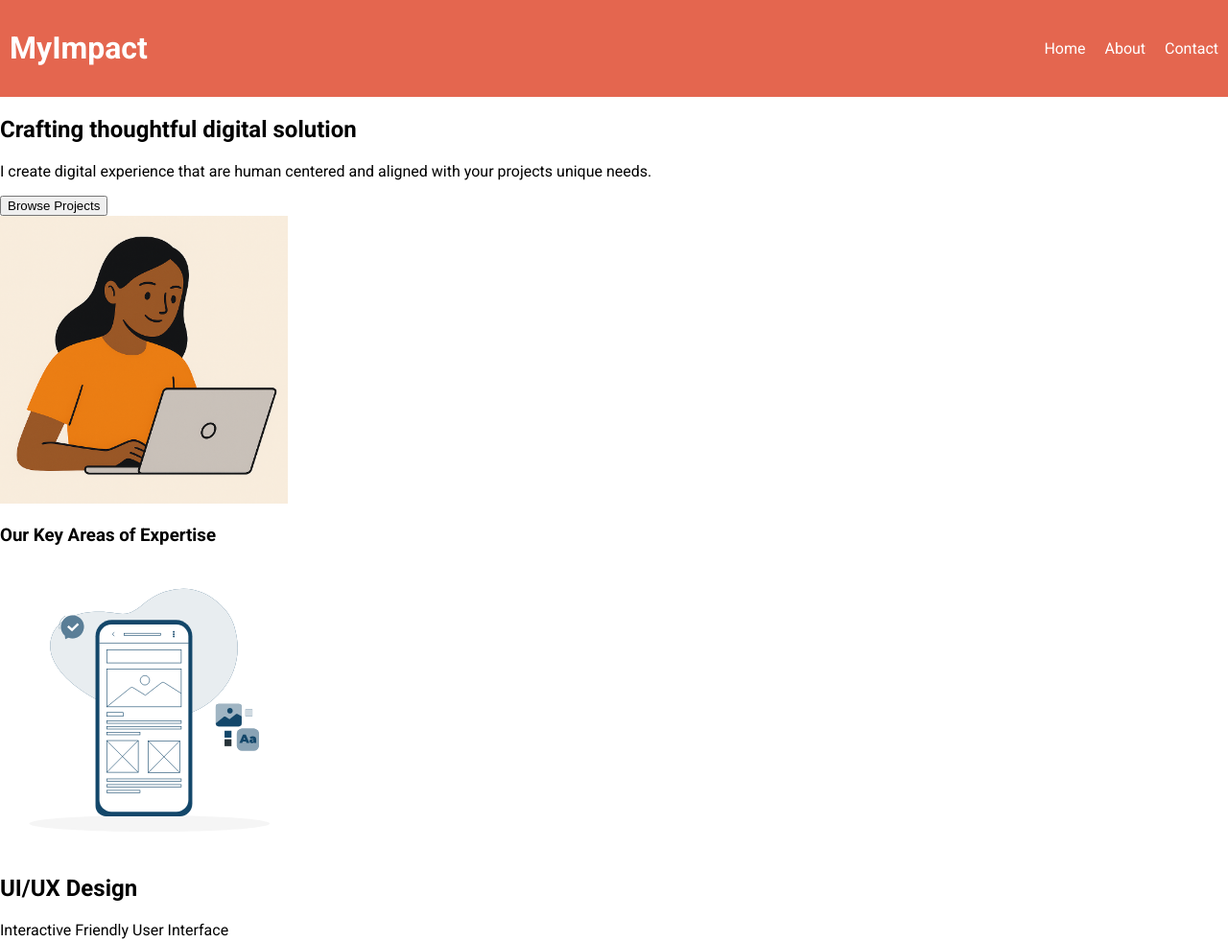
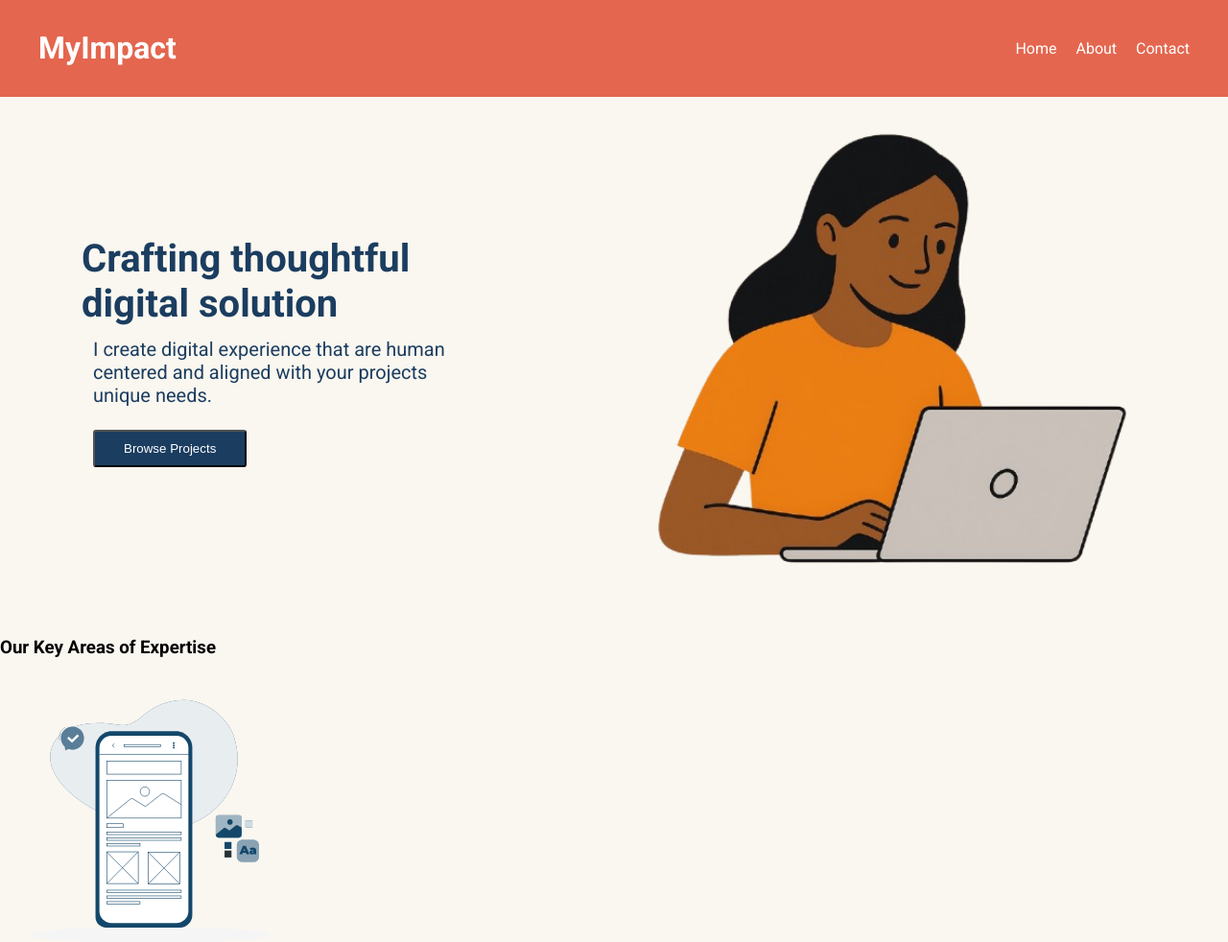
Before and after one commit to favibe/Landing-page, a plain HTML site: page index.html in a window 1280 px wide. Shown: the top 982 px of the page at 96% size. Drawn offline with Linux system fonts and the light colour scheme.

Commit message:
Hero section

```diff
--- a/index.html
+++ b/index.html
@@ -26,7 +26,7 @@
                 <button>Browse Projects</button>
         </div>
         <div class="right">
-            <img src="./images/hero.png"  alt="Woman with laptop"/>
+            <img src="./images/hero1.png"  alt="Woman with laptop"/>
         </div>
     </div>
     <div class="content">
--- a/style.css
+++ b/style.css
@@ -6,6 +6,7 @@ body {
     font-family: 'Roboto';
     margin: 0;
     padding: 0;
+    background-color: #FAF7F0;
 }
 img{
     width: 300px;
@@ -15,7 +16,7 @@ img{
     display: flex;
     align-items: center;
     justify-content: space-between;
-    padding: 10px;
+    padding: 10px 40px;
     background-color: #E4664F;
 }
 h1{
@@ -36,3 +37,35 @@ a {
     display: flex;
     gap: 20px;
 }
+.hero {
+    display: flex;
+    align-items: center;
+    justify-content: space-around;
+    margin: 0;
+    padding: 0;
+}
+h2 {
+    color: #1B3D60;
+    font-size: 40px;
+    margin: 0;
+
+}
+.left{
+    max-width: 400px;
+}
+.left p{
+    color: #1B3D60;
+    font-size: 20px;
+    margin: 12px;
+}
+.left button {
+    background-color: #1B3D60;
+    color: white;
+    padding: 10px 30px;
+    margin: 12px;
+    border-radius: 3px;
+}
+.right img{
+    height: auto;
+    width: 540px;
+}
```
Also changed, not shown: images/Typing-pana.svg (added), images/hero1.png (added).
